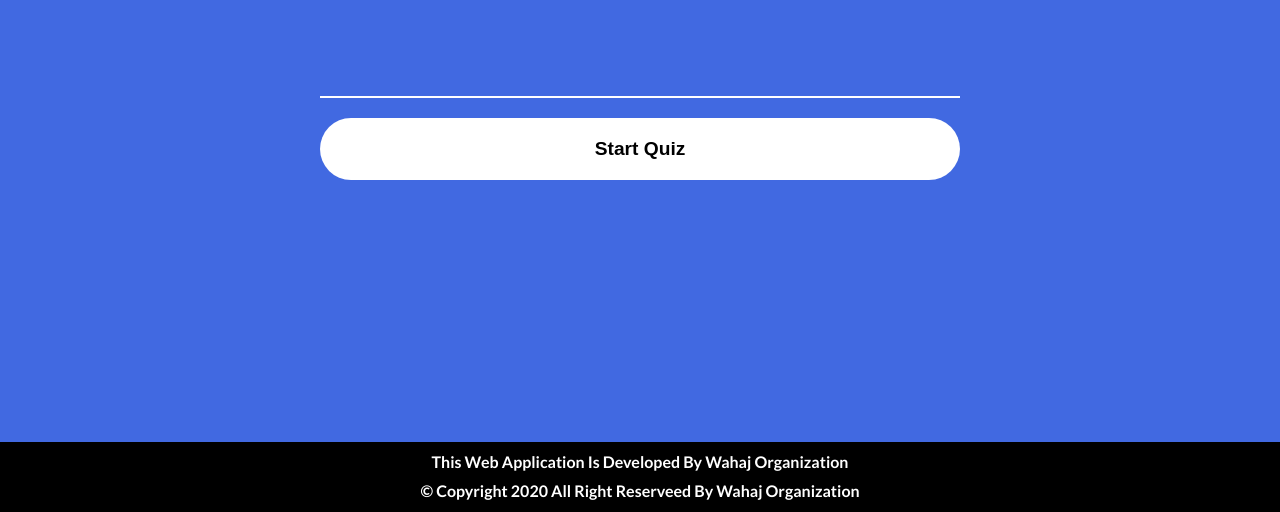
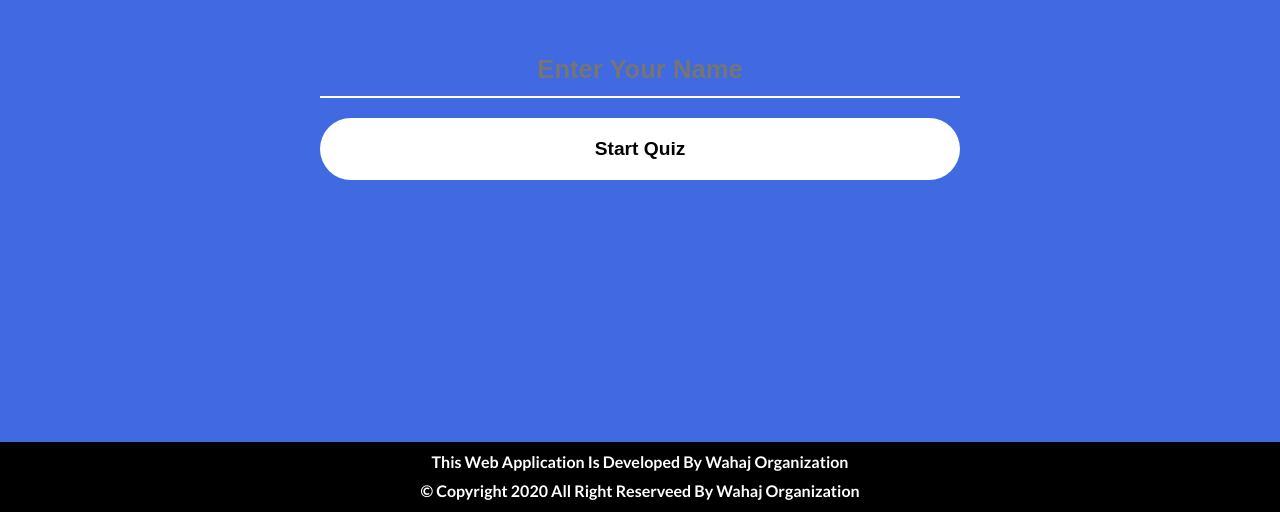
Before and after one commit to WahajUlHaq/QuizApp, a plain HTML site: page start.html in a window 1280 px wide. Shown: the part 288-800 px from the top of the page. Drawn offline with Linux system fonts and the light colour scheme.

Commit message:
Update start.html

```diff
--- a/start.html
+++ b/start.html
@@ -15,7 +15,7 @@
 
 <div class="div welcome_text">
     <form class="welcome_form" autocomplete="off"  name="welcome_form" onsubmit="submitForm(event)">
-<input type="text" name="name">
+<input type="text" name="name" placeholder="Enter Your Name">
 <button type="submit" >Start Quiz</button>
 
 
```
